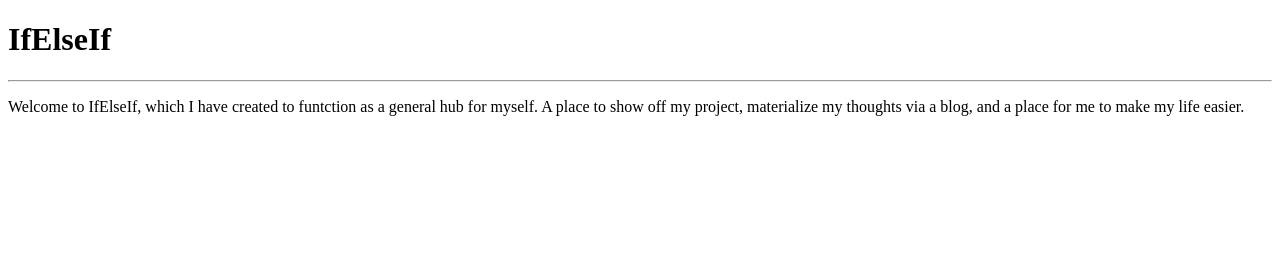
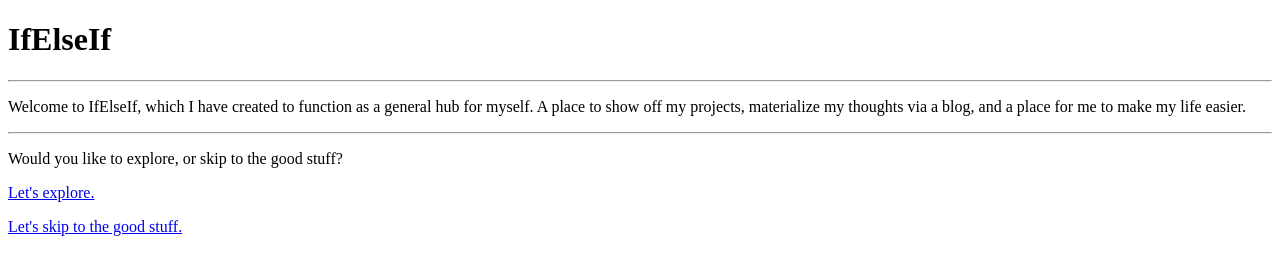
Before and after one commit to K-ra-ne/k-ra-ne.github.io, a plain HTML site: page index.html in a window 1280 px wide. Drawn offline with Linux system fonts and the light colour scheme.

Commit message:
Update index.html
Added a little more meat and potatoes, will likely not commit further changes until some significant progress is done.

```diff
--- a/index.html
+++ b/index.html
@@ -8,8 +8,19 @@
 <body>
     <h1>IfElseIf</h1>
     <hr>
-    <p>Welcome to IfElseIf, which I have created to funtction as a general hub for myself. A place to show off my project, materialize my thoughts via a blog, and a place for me to make my life easier.
+    <p>Welcome to IfElseIf, which I have created to function as a general hub for myself. A place to show off my projects, materialize my thoughts via a blog, and a place for me to make my life easier.
     </p>
 </body>
+<hr>
 
+<body>
+    <p>Would you like to explore, or skip to the good stuff?</p>
+    <a href="home.html" target=_self title="I want to explore">
+        <p>Let's explore.</p>
+    </a>
+    <a href="projects.html" target=_self title="Let's see the Projects">
+        <p>Let's skip to the good stuff.</p>
+    </a>
+
+</body>
 </html>
```
